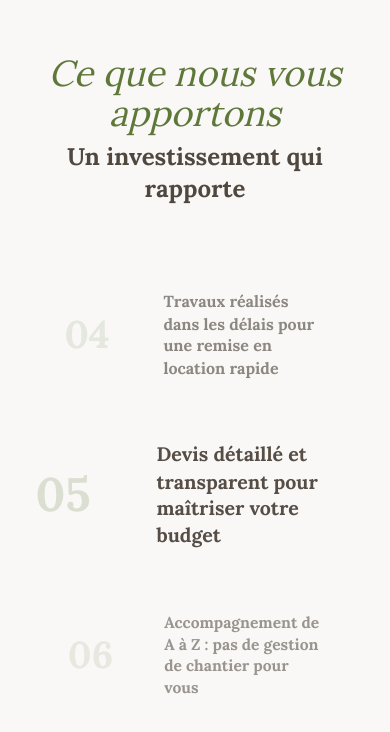
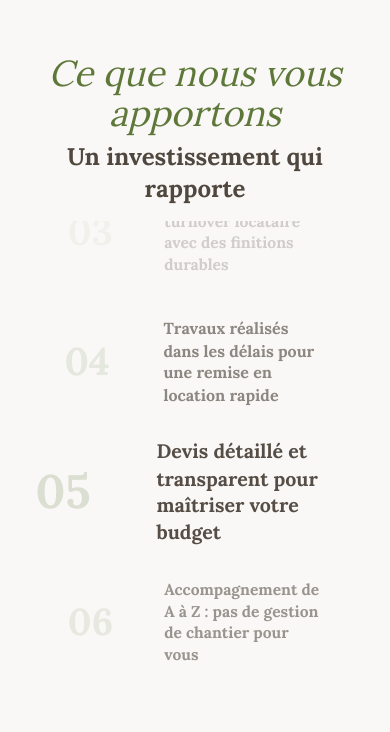
Before and after one commit to cyrille2539/valm39, a Next.js app: page /investisseurs in a window 390 px wide. Shown: the part 4247-4979 px from the top of the page. Built offline with nearby package versions, Linux system fonts and the light colour scheme; no server answers.

Commit message:
fix(carousel): ajuste itemHeight mobile de 160 à 130 px
Co-Authored-By: Claude Sonnet 4.6 <noreply@anthropic.com>

```diff
--- a/src/components/VerticalCarousel.tsx
+++ b/src/components/VerticalCarousel.tsx
@@ -87,7 +87,7 @@ export function VerticalCarousel({
   const sectionRef = useRef<HTMLDivElement>(null);
   const isMobile   = useIsMobile();
 
-  const effectiveItemHeight = isMobile ? Math.max(160, itemHeight) : itemHeight;
+  const effectiveItemHeight = isMobile ? Math.max(130, itemHeight) : itemHeight;
   const maxScale    = isMobile ? 1.0  : 1.3;
   const scaleStep   = isMobile ? 0.22 : 0.24;
   const opacityStep = 0.4;
```
